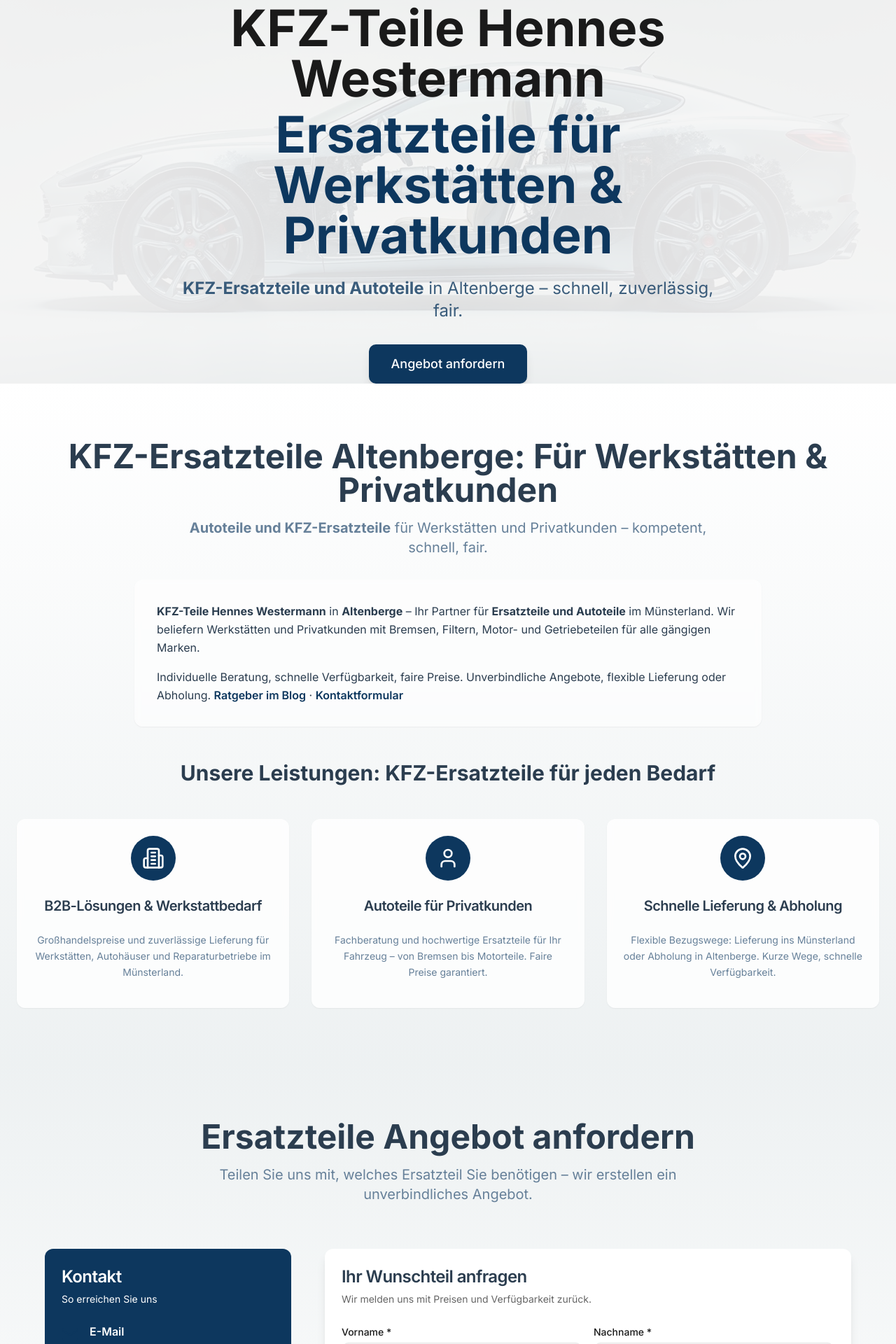
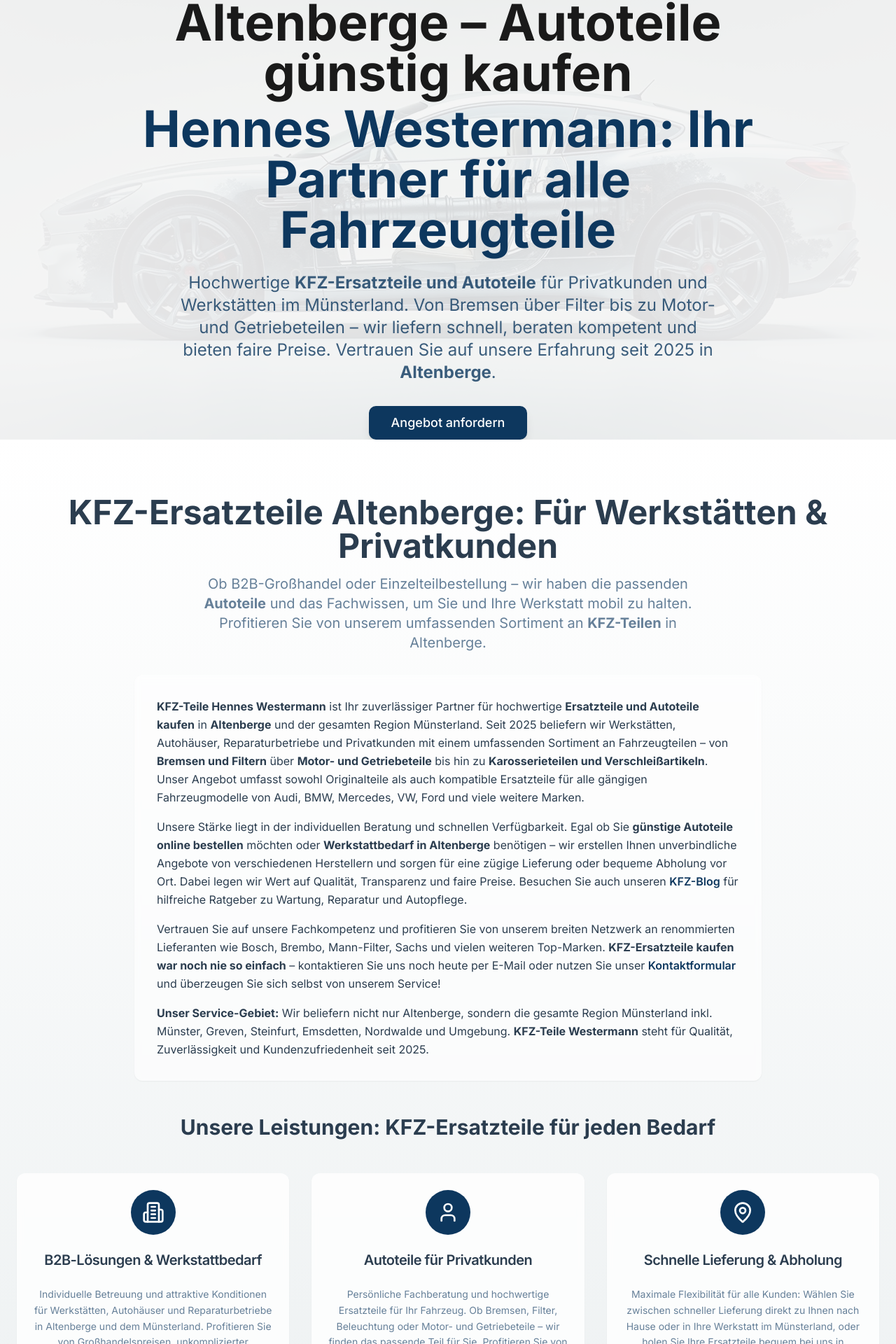
Before and after one commit to Fraanjooo/KfZ-Teile-Hennes-Westermann, a React (Vite) app: page / in a window 1280 px wide. Shown: the part 149-2069 px from the top of the page at 70% size. Built offline with nearby package versions, Linux system fonts and the light colour scheme.

Commit message:
Reverted to commit 4f1475211ae7ef43a2fa4dfa9201cc11f5269ff2

```diff
--- a/src/components/ContactForm.tsx
+++ b/src/components/ContactForm.tsx
@@ -128,7 +128,7 @@ const ContactForm = () => {
             Ersatzteile Angebot anfordern
           </h2>
           <p className="text-xl text-corporate-medium-gray max-w-2xl mx-auto">
-            Teilen Sie uns mit, welches Ersatzteil Sie benötigen – wir erstellen ein unverbindliches Angebot.
+            Sie suchen günstige Autoteile in Altenberge oder dem Münsterland? Teilen Sie uns mit, welches Ersatzteil Sie benötigen, und wir erstellen Ihnen ein unverbindliches Angebot von verschiedenen Herstellern – schnell, transparent und zu fairen Preisen.
           </p>
         </div>
 
@@ -141,7 +141,7 @@ const ContactForm = () => {
               <CardHeader>
                 <CardTitle className="text-2xl">Kontakt</CardTitle>
                 <CardDescription className="text-white">
-                  So erreichen Sie uns
+                  Verschiedene Wege, unser Team zu erreichen
                 </CardDescription>
               </CardHeader>
               <CardContent className="space-y-6">
@@ -174,7 +174,7 @@ const ContactForm = () => {
               <CardHeader>
                 <CardTitle className="text-2xl text-corporate-dark-gray">Ihr Wunschteil anfragen</CardTitle>
                 <CardDescription>
-                  Wir melden uns mit Preisen und Verfügbarkeit zurück.
+                  Füllen Sie das Formular aus und wir melden uns mit Preisen und Verfügbarkeit zurück.
                 </CardDescription>
               </CardHeader>
               <CardContent>
@@ -248,7 +248,7 @@ const ContactForm = () => {
                       onChange={handleInputChange}
                       required
                       className="mt-1 min-h-[100px]"
-                      placeholder="Beschreiben Sie das benötigte Teil und Ihr Fahrzeugmodell (z.B. Bremsbeläge für SL500 R129, Lichtmaschine für Porsche 964)"
+                      placeholder="Bitte beschreiben Sie das benötigte Teil und geben Sie bestenfalls ihre Fahrgestellnummer ein (z.B. Bremsbeläge für SL500 (R129), Lichtmaschine für Porsche 964 WP0ZZZ..., Hydraulikpumpe für New Holland T7, etc.)"
                     />
                   </div>
 
--- a/src/components/Footer.tsx
+++ b/src/components/Footer.tsx
@@ -56,7 +56,7 @@ const Footer = () => {
           <div>
             <h3 className="text-xl mb-4 font-garamond">KFZ-Teile Hennes Westermann</h3>
             <p className="text-corporate-medium-gray leading-relaxed">
-              Ersatzteile und Autoteile in Altenberge – für Werkstätten und Privatkunden. Qualität, Fachkompetenz, faire Preise seit 2025.
+              Ihr zuverlässiger Partner für hochwertige Ersatzteile und Autoteile in Altenberge und dem Münsterland. Seit 2025 beliefern wir Werkstätten, Autohäuser und Privatkunden mit Qualität, Fachkompetenz und fairen Preisen.
             </p>
           </div>
 
--- a/src/components/Hero.tsx
+++ b/src/components/Hero.tsx
@@ -26,15 +26,19 @@ const Hero = () => {
    */
   const scrollToContact = () => {
     const contactSection = document.getElementById('contact');
-    contactSection?.scrollIntoView({
-      behavior: 'smooth'
-    });
+    contactSection?.scrollIntoView({ behavior: 'smooth' });
   };
-  return <section className="relative bg-background min-h-[600px] flex items-start justify-center text-foreground overflow-hidden pt-20">
+
+  return (
+    <section className="relative bg-background min-h-[600px] flex items-center justify-center text-foreground overflow-hidden">
 
       {/* Automotive Hintergrundbild */}
       <div className="absolute inset-0 opacity-20">
-        <img src={heroAutomotiveBg} alt="KFZ-Ersatzteile und Autoteile – Mechaniker prüft Antriebsstrang in Altenberger Werkstatt – KFZ-Teile Hennes Westermann" className="w-full h-full object-cover" />
+        <img
+          src={heroAutomotiveBg}
+          alt="KFZ-Ersatzteile und Autoteile – Mechaniker prüft Antriebsstrang in Altenberger Werkstatt – KFZ-Teile Hennes Westermann"
+          className="w-full h-full object-cover"
+        />
         <div className="absolute inset-0 bg-gradient-to-r from-background/80 via-background/40 to-background/80"></div>
       </div>
 
@@ -43,22 +47,33 @@ const Hero = () => {
         <div className="max-w-4xl mx-auto text-center">
 
           {/* ✅ SEO-Optimized H1 with main keyword at start */}
-          <h1 className="text-5xl md:text-7xl font-bold mb-6 leading-tight">KFZ-Teile Hennes Westermann<span className="block text-corporate-highlight mt-2">Ersatzteile für Werkstätten & Privatkunden</span>
+          <h1 className="text-5xl md:text-7xl font-bold mb-6 leading-tight">
+            KFZ-Ersatzteile Altenberge – Autoteile günstig kaufen
+            <span className="block text-corporate-highlight mt-2">Hennes Westermann: Ihr Partner für alle Fahrzeugteile</span>
           </h1>
 
           {/* ✅ Enhanced value proposition with keywords */}
           <p className="text-xl md:text-2xl mb-8 text-corporate-highlight/80 max-w-3xl mx-auto leading-relaxed">
-            <strong>KFZ-Ersatzteile und Autoteile</strong> in Altenberge – schnell, zuverlässig, fair.
+            Hochwertige <strong>KFZ-Ersatzteile und Autoteile</strong> für Privatkunden und Werkstätten im Münsterland.
+            Von Bremsen über Filter bis zu Motor- und Getriebeteilen – wir liefern schnell, beraten kompetent und bieten faire Preise.
+            Vertrauen Sie auf unsere Erfahrung seit 2025 in <strong>Altenberge</strong>.
           </p>
 
           {/* Call-to-Action Button Bereich */}
           <div className="flex flex-col sm:flex-row gap-4 justify-center">
-            <Button variant="automotive" size="lg" onClick={scrollToContact} className="text-lg px-8 py-7">
+            <Button
+              variant="automotive"
+              size="lg"
+              onClick={scrollToContact}
+              className="text-lg px-8 py-6"
+            >
               Angebot anfordern
             </Button>
           </div>
         </div>
       </div>
-    </section>;
+    </section>
+  );
 };
+
 export default Hero;
--- a/src/components/Services.tsx
+++ b/src/components/Services.tsx
@@ -26,19 +26,19 @@ const Services = () => {
   // Service-Definitionen mit Icons, Titeln, Beschreibungen und Features
   const services = [
     {
-      icon: Building2,
+      icon: Building2, // Gebäude-Icon für B2B-Bereich
       title: "B2B-Lösungen & Werkstattbedarf",
-      description: "Großhandelspreise und zuverlässige Lieferung für Werkstätten, Autohäuser und Reparaturbetriebe im Münsterland."
+      description: "Individuelle Betreuung und attraktive Konditionen für Werkstätten, Autohäuser und Reparaturbetriebe in Altenberge und dem Münsterland. Profitieren Sie von Großhandelspreisen, unkomplizierter Abwicklung von Großbestellungen und zuverlässiger Lieferung direkt zu Ihrem Betrieb."
     },
     {
-      icon: User,
+      icon: User, // Benutzer-Icon für Privatkunden
       title: "Autoteile für Privatkunden",
-      description: "Fachberatung und hochwertige Ersatzteile für Ihr Fahrzeug – von Bremsen bis Motorteile. Faire Preise garantiert."
+      description: "Persönliche Fachberatung und hochwertige Ersatzteile für Ihr Fahrzeug. Ob Bremsen, Filter, Beleuchtung oder Motor- und Getriebeteile – wir finden das passende Teil für Sie. Profitieren Sie von unserer Qualitätsgarantie und fairen Preisen beim Autoteile kaufen in Altenberge."
     },
     {
-      icon: MapPin,
+      icon: MapPin, // Standort-Icon für Lieferung/Abholung
       title: "Schnelle Lieferung & Abholung",
-      description: "Flexible Bezugswege: Lieferung ins Münsterland oder Abholung in Altenberge. Kurze Wege, schnelle Verfügbarkeit."
+      description: "Maximale Flexibilität für alle Kunden: Wählen Sie zwischen schneller Lieferung direkt zu Ihnen nach Hause oder in Ihre Werkstatt im Münsterland, oder holen Sie Ihre Ersatzteile bequem bei uns in Altenberge ab. Kurze Wege, schnelle Verfügbarkeit."
     }
   ];
 
@@ -51,16 +51,23 @@ const Services = () => {
             KFZ-Ersatzteile Altenberge: Für Werkstätten & Privatkunden
           </h2>
           <p className="text-xl text-corporate-medium-gray max-w-3xl mx-auto mb-8">
-            <strong>Autoteile und KFZ-Ersatzteile</strong> für Werkstätten und Privatkunden – kompetent, schnell, fair.
+            Ob B2B-Großhandel oder Einzelteilbestellung – wir haben die passenden <strong>Autoteile</strong> und das Fachwissen,
+            um Sie und Ihre Werkstatt mobil zu halten. Profitieren Sie von unserem umfassenden Sortiment an <strong>KFZ-Teilen</strong> in Altenberge.
           </p>
 
           {/* ✅ SEO-optimized introductory text with internal links */}
           <div className="max-w-4xl mx-auto text-left bg-white/60 backdrop-blur-sm p-8 rounded-lg shadow-sm mb-12">
             <p className="text-corporate-dark-gray leading-relaxed mb-4">
-              <strong>KFZ-Teile Hennes Westermann</strong> in <strong>Altenberge</strong> – Ihr Partner für <strong>Ersatzteile und Autoteile</strong> im Münsterland. Wir beliefern Werkstätten und Privatkunden mit Bremsen, Filtern, Motor- und Getriebeteilen für alle gängigen Marken.
+              <strong>KFZ-Teile Hennes Westermann</strong> ist Ihr zuverlässiger Partner für hochwertige <strong>Ersatzteile und Autoteile kaufen</strong> in <strong>Altenberge</strong> und der gesamten Region Münsterland. Seit 2025 beliefern wir Werkstätten, Autohäuser, Reparaturbetriebe und Privatkunden mit einem umfassenden Sortiment an Fahrzeugteilen – von <strong>Bremsen und Filtern</strong> über <strong>Motor- und Getriebeteile</strong> bis hin zu <strong>Karosserieteilen und Verschleißartikeln</strong>. Unser Angebot umfasst sowohl Originalteile als auch kompatible Ersatzteile für alle gängigen Fahrzeugmodelle von Audi, BMW, Mercedes, VW, Ford und viele weitere Marken.
+            </p>
+            <p className="text-corporate-dark-gray leading-relaxed mb-4">
+              Unsere Stärke liegt in der individuellen Beratung und schnellen Verfügbarkeit. Egal ob Sie <strong>günstige Autoteile online bestellen</strong> möchten oder <strong>Werkstattbedarf in Altenberge</strong> benötigen – wir erstellen Ihnen unverbindliche Angebote von verschiedenen Herstellern und sorgen für eine zügige Lieferung oder bequeme Abholung vor Ort. Dabei legen wir Wert auf Qualität, Transparenz und faire Preise. Besuchen Sie auch unseren <a href="/blog" className="text-corporate-primary hover:underline font-semibold">KFZ-Blog</a> für hilfreiche Ratgeber zu Wartung, Reparatur und Autopflege.
+            </p>
+            <p className="text-corporate-dark-gray leading-relaxed mb-4">
+              Vertrauen Sie auf unsere Fachkompetenz und profitieren Sie von unserem breiten Netzwerk an renommierten Lieferanten wie Bosch, Brembo, Mann-Filter, Sachs und vielen weiteren Top-Marken. <strong>KFZ-Ersatzteile kaufen war noch nie so einfach</strong> – kontaktieren Sie uns noch heute per E-Mail oder nutzen Sie unser <a href="#contact" className="text-corporate-primary hover:underline font-semibold">Kontaktformular</a> und überzeugen Sie sich selbst von unserem Service!
             </p>
             <p className="text-corporate-dark-gray leading-relaxed">
-              Individuelle Beratung, schnelle Verfügbarkeit, faire Preise. Unverbindliche Angebote, flexible Lieferung oder Abholung. <a href="/blog" className="text-corporate-primary hover:underline font-semibold">Ratgeber im Blog</a> · <a href="#contact" className="text-corporate-primary hover:underline font-semibold">Kontaktformular</a>
+              <strong>Unser Service-Gebiet:</strong> Wir beliefern nicht nur Altenberge, sondern die gesamte Region Münsterland inkl. Münster, Greven, Steinfurt, Emsdetten, Nordwalde und Umgebung. <strong>KFZ-Teile Westermann</strong> steht für Qualität, Zuverlässigkeit und Kundenzufriedenheit seit 2025.
             </p>
           </div>
 
```
